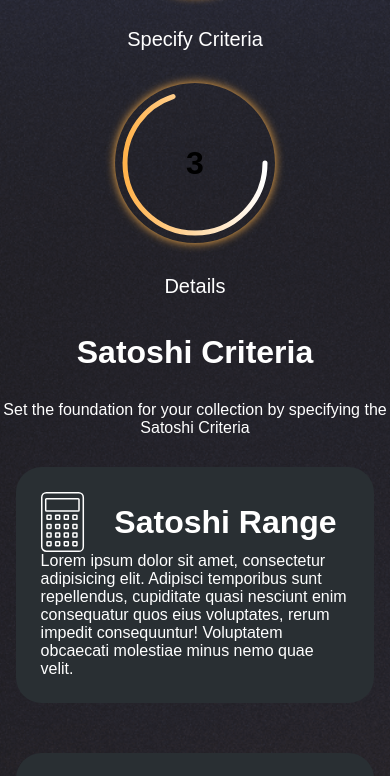
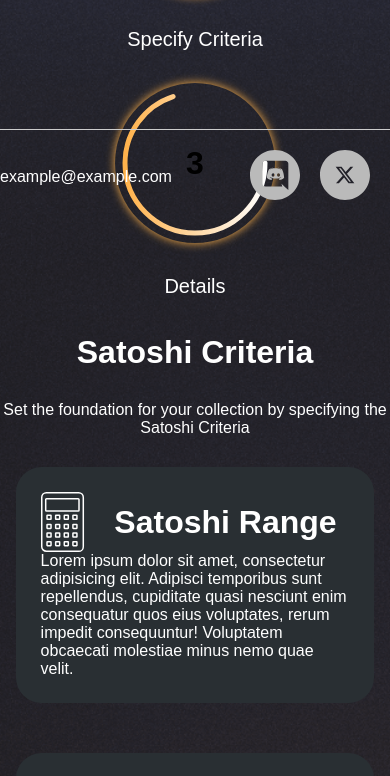
Before and after one commit to chapman91/satology-react, a React (Create React App) app: page / in a window 390 px wide. Shown: the part 620-1396 px from the top of the page. Built offline with nearby package versions, Linux system fonts and the light colour scheme.

Commit message:
desktop responsive

```diff
--- a/src/components/molecules/Cards.css
+++ b/src/components/molecules/Cards.css
@@ -132,6 +132,14 @@
 
 @media screen and (max-width: 600px) {
 
+  /* Spacing beneath footer */
+  .card-container {
+    margin-bottom: 20%;
+  }
+
+
+
+
   /* Centers Card Titles Small Screen */
  .card-title {
   text-align: center;
--- a/src/components/molecules/Cards.js
+++ b/src/components/molecules/Cards.js
@@ -8,7 +8,7 @@
 
 const Cards = () => {
   return (
-  <>
+  <div className="card-container">
 
   <div className="card-section">
     <div className="card-title">
@@ -79,7 +79,7 @@
    <Button/>
 
   </div>
-  </>
+  </div>
   )
 }
 
--- a/src/components/organisms/Footer.css
+++ b/src/components/organisms/Footer.css
@@ -21,3 +21,15 @@
     width: 50px;
     margin-right: 20px;
 }
+
+/* Mobile styles (up to 768) */
+@media screen and (max-width: 769px) {
+    .footer {
+        position: fixed;
+        bottom: 0;
+        left: 0;
+        width: 100%;
+    }
+    /* styles go here */
+
+}
```
